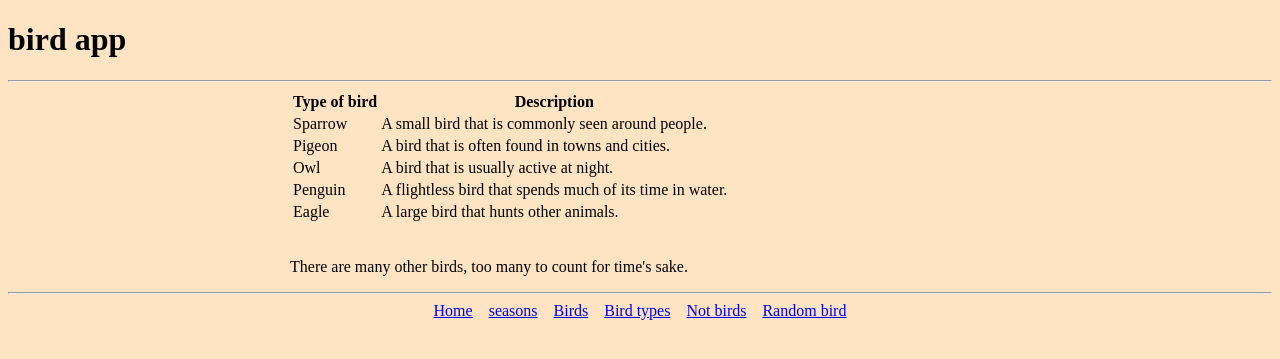
After one commit to Timjamin/bird-app, a Flask app: page /bird-types in a window 1280 px wide. The commit adds this page. Shown: the top 359 px of the page. Run offline with Flask 3, Linux system fonts and the light colour scheme.

Commit message:
added extra pages

```diff
--- a/app.py
+++ b/app.py
@@ -1,7 +1,29 @@
+from random import choice
 from flask import Flask, render_template
 from datetime import datetime
 
 app = Flask(__name__)
+
+birds = [
+    {"name": "Sparrow", "fact": "Sparrows are small birds that often live near people."},
+    {"name": "Pigeon", "fact": "Pigeons can use the Earth's magnetic field to help navigate."},
+    {"name": "Owl", "fact": "Many owls can turn their heads far around to look behind them."},
+    {"name": "Penguin", "fact": "Penguins use their flipper-like wings to swim underwater."},
+    {"name": "Eagle", "fact": "Eagles have excellent eyesight for spotting prey from far away."},
+    {"name": "Robin", "fact": "Robins often find worms by watching the ground closely."},
+    {"name": "Hummingbird", "fact": "Hummingbirds can hover in place while drinking nectar."},
+    {"name": "Flamingo", "fact": "Flamingos get much of their pink coloring from their food."},
+    {"name": "Peacock", "fact": "A peacock's colorful tail feathers are used in courtship displays."},
+    {"name": "Woodpecker", "fact": "Woodpeckers use their strong bills to find insects in wood."},
+    {"name": "Albatross", "fact": "Albatrosses can glide over the ocean for long distances."},
+    {"name": "Kingfisher", "fact": "Kingfishers dive into water to catch fish."},
+    {"name": "Ostrich", "fact": "Ostriches are large, flightless birds that can run quickly."},
+    {"name": "Crow", "fact": "Crows can recognize human faces."},
+    {"name": "Swan", "fact": "Swans have long necks that help them reach plants in the water."},
+    {"name": "Toucan", "fact": "A toucan's large bill is lightweight despite its size."},
+    {"name": "Kestrel", "fact": "Kestrels can hover while looking for small prey."},
+    {"name": "Puffin", "fact": "Puffins use their colorful bills to carry several small fish at once."},
+]
 
 @app.route("/")
 def home():
@@ -11,9 +33,22 @@ def home():
 def birdPage():
     return render_template("bird.html")
 
+@app.route("/bird-types")
+def birdTypesPage():
+    return render_template("birdTypes.html")
+
+@app.route("/not-birds")
+def notBirdsPage():
+    return render_template("notBirds.html")
+
+@app.route("/random-bird")
+def randomBirdPage():
+    bird = choice(birds)
+    return render_template("randomBird.html", bird=bird)
+
 @app.route("/seasons")
 def seasonPage():
     current_month = datetime.now().strftime("%B")
     current_year = datetime.now().year
 
-    return render_template("season.html", month=current_month, year=current_year)
+    return render_template("seasons.html", month=current_month, year=current_year)
--- a/static/styles/style.css
+++ b/static/styles/style.css
@@ -1,3 +1,25 @@
 body {
     background-color: bisque;
 }
+
+content {
+    display: block;
+    max-width: 700px;
+    margin: 0 auto;
+}
+
+.navigation {
+    display: flex;
+    justify-content: center;
+    align-items: center;
+    gap: 1rem;
+}
+
+img {
+    max-width: 50%;
+    height: auto;
+}
+
+.navigation p {
+    margin: 0;
+}
--- a/templates/base.html
+++ b/templates/base.html
@@ -4,17 +4,23 @@
     <meta charset="UTF-8">
     <meta name="viewport" content="width=device-width, initial-scale=1.0">
     <title>bird app</title>
-    <link rel="stylesheet" href="{{url_for('static', filename='styles/styles.css')}}">
+    <link rel="stylesheet" href="{{url_for('static', filename='styles/style.css')}}">
 </head>
 <body>
     <h1>bird app</h1>
-
-    {% block content %}
-    {% endblock content %}
+    <hr>
+    <content>
+        {% block content %}
+        {% endblock content %}
+    </content>
+    <hr>
     <div class="navigation">
         <a href="{{url_for('home')}}"><p>Home</p></a>
         <a href="{{url_for('seasonPage')}}"><p>seasons</p></a>
-        <a href="{{url_for('birdPage')}}"><p></p></a>
+        <a href="{{url_for('birdPage')}}"><p>Birds</p></a>
+        <a href="{{url_for('birdTypesPage')}}"><p>Bird types</p></a>
+        <a href="{{url_for('notBirdsPage')}}"><p>Not birds</p></a>
+        <a href="{{url_for('randomBirdPage')}}"><p>Random bird</p></a>
     </div>
 </body>
 </html>
--- /dev/null
+++ b/templates/birdTypes.html
@@ -0,0 +1,36 @@
+{% extends 'base.html' %}
+
+{% block content %}
+    <table>
+        <thead>
+            <tr>
+                <th>Type of bird</th>
+                <th>Description</th>
+            </tr>
+        </thead>
+        <tbody>
+            <tr>
+                <td>Sparrow</td>
+                <td>A small bird that is commonly seen around people.</td>
+            </tr>
+            <tr>
+                <td>Pigeon</td>
+                <td>A bird that is often found in towns and cities.</td>
+            </tr>
+            <tr>
+                <td>Owl</td>
+                <td>A bird that is usually active at night.</td>
+            </tr>
+            <tr>
+                <td>Penguin</td>
+                <td>A flightless bird that spends much of its time in water.</td>
+            </tr>
+            <tr>
+                <td>Eagle</td>
+                <td>A large bird that hunts other animals.</td>
+            </tr>
+        </tbody>
+    </table>
+    <br>
+    <p>There are many other birds, too many to count for time's sake.</p>
+{% endblock content %}
--- a/templates/index.html
+++ b/templates/index.html
@@ -1,4 +1,4 @@
-{% extend base.html %}
+{% extends 'base.html' %}
 
 {% block content %}
     <h1>flask app about birds</h1>
```
Also changed, not shown: templates/notBirds.html (added, +10 -0 lines), templates/randomBird.html (added, +7 -0 lines), static/images/dogbird.jpg (added), static/images/manbird.png (added), static/images/pterosaur.jpg (added), 1 other file.
